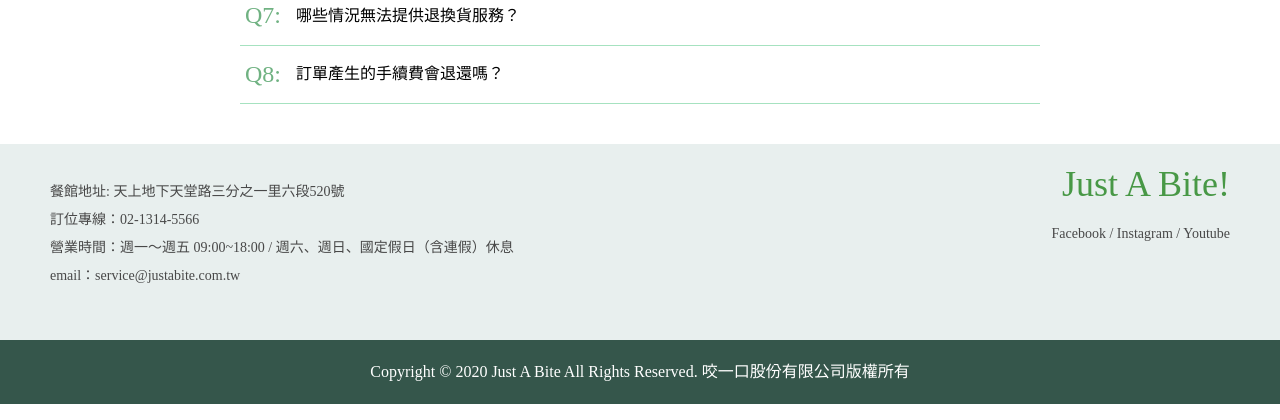
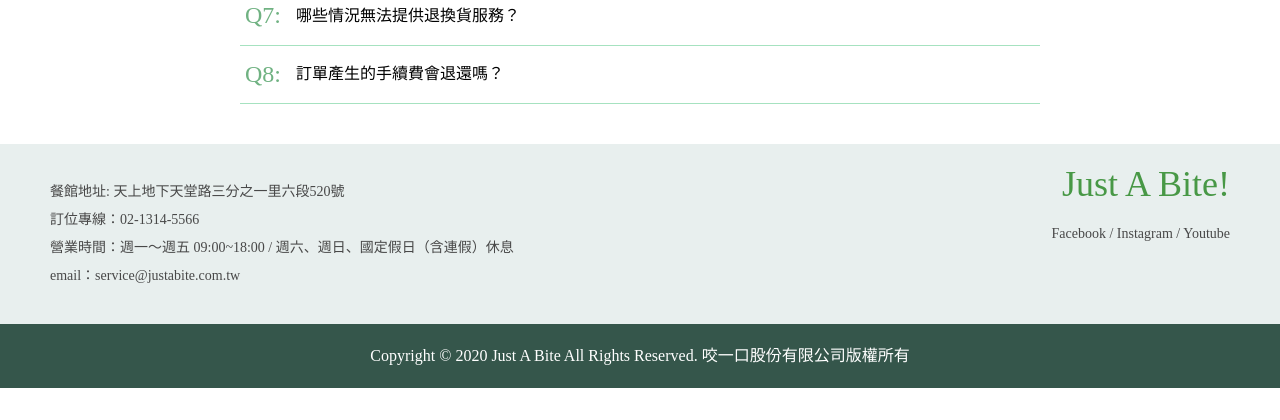
Before and after one commit to Lidemy/mentor-program-5th-verakang, a PHP site: page / in a window 1280 px wide. Shown: the part 596-1016 px from the top of the page. After the commit the page ends 984 px from the top, so only its background shows below. Run offline with PHP 8.4, Linux system fonts and the light colour scheme.

Commit message:
hw2 style update

```diff
--- a/homeworks/week7/hw2/stylesheet.css
+++ b/homeworks/week7/hw2/stylesheet.css
@@ -97,7 +97,6 @@ h2{
 .qa__list .desc{
     padding: 10px 15px 20px 60px;
     line-height: 1.5em;
-    transition: 0.3s;
 }
 .qa__list .desc__hidden{
     display: none;
@@ -139,6 +138,7 @@ footer{
     align-items: center;
     text-align: center;
     font-size: 16px;
+    margin: 0;
     font-weight: 300;
     line-height: 1.5em;
     color: #fff;
```
